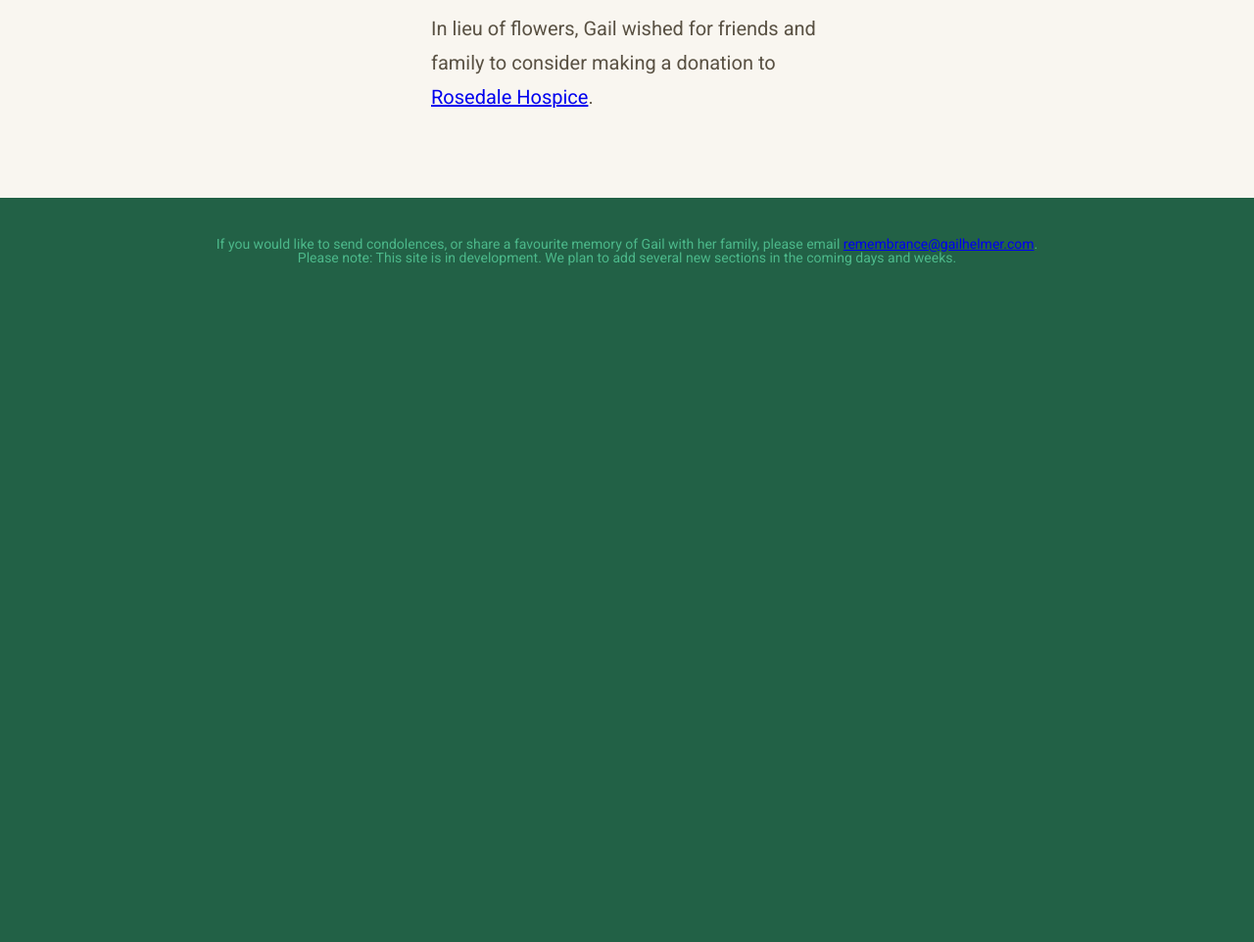
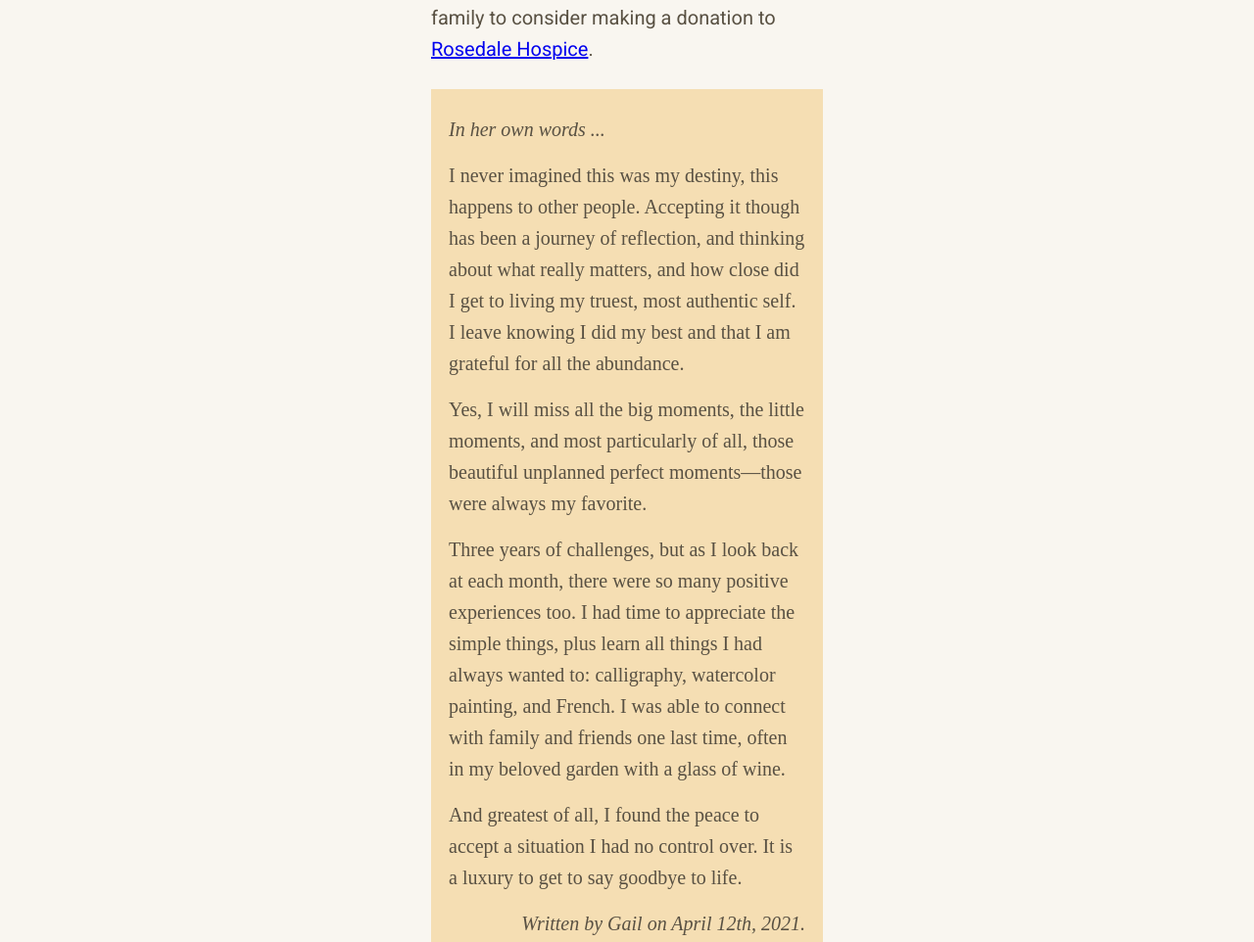
Before and after one commit to dhelmer/static-gailhelmer-basic, a website: page build/index.html in a window 1280 px wide. Shown: the part 1425-2387 px from the top of the page at 98% size. Before the commit the page ends 1735 px from the top, so only its background shows below. Drawn offline with nearby package versions, Linux system fonts and the light colour scheme.

Commit message:
Add 'own words' section

```diff
--- a/build/assets/css/style.css
+++ b/build/assets/css/style.css
@@ -432,6 +432,10 @@ html {
   text-align: center
 }
 
+.site_footer p {
+  line-height: 1.6;
+}
+
 .site_footer__link {
   color: #7cddb4;
   text-decoration: none
@@ -1563,7 +1567,26 @@ html {
 .page_content .obit-text p {
   margin-top: 15px;
   font-size: 20px;
-  line-height: 1.75;
+  line-height: 1.60;
+  color: #595143;
+}
+
+.page_content .ownWords {
+  width: 400px;
+  margin: 25px auto;
+  padding: 10px 18px;
+  background-color: wheat;
+}
+
+.page_content .title-emphasis {
+  font-size: 24px;
+  font-style: italic;
+}
+
+.page_content .ownWords p {
+  margin-top: 15px;
+  font-size: 20px;
+  line-height: 1.6;
   color: #595143;
 }
 
--- a/build/index.html
+++ b/build/index.html
@@ -1,4 +1,3 @@
-
 <!doctype html>
 <html>
   <head>
@@ -59,8 +58,20 @@
   <p>Gail was predeceased by her brother Gary Langridge and father Cyril Langridge.</p>
 
   <p>In lieu of flowers, Gail wished for friends and family to consider making a donation to <a href="https://www.hospicecalgary.ca/donatenow/" target="_blank">Rosedale Hospice</a>.</p>
+</div>
 
+<div class="ownWords">
+  <p class="title-emphasis">In her own words ...</p>
 
+  <p>I never imagined this was my destiny, this happens to other people. Accepting it though has been a journey of reflection, and thinking about what really matters, and how close did I get to living my truest, most authentic self. I leave knowing I did my best and that I am grateful for all the abundance.</p>
+
+  <p>Yes, I will miss all the big moments, the little moments, and most particularly of all, those beautiful unplanned perfect moments&mdash;those were always my favorite.</p>
+
+  <p>Three years of challenges, but as I look back at each month, there were so many positive experiences too. I had time to appreciate the simple things, plus learn all things I had always wanted to: calligraphy, watercolor painting, and French.  I was able to connect with family and friends one last time, often in my beloved garden with a glass of wine.</p>
+
+  <p>And greatest of all, I found the peace to accept a situation I had no control over. It is a luxury to get to say goodbye to life.</p>
+
+  <p style="font-style:italic;text-align:right">Written by Gail on April 12th, 2021.</p>
 </div>
 
 
```
